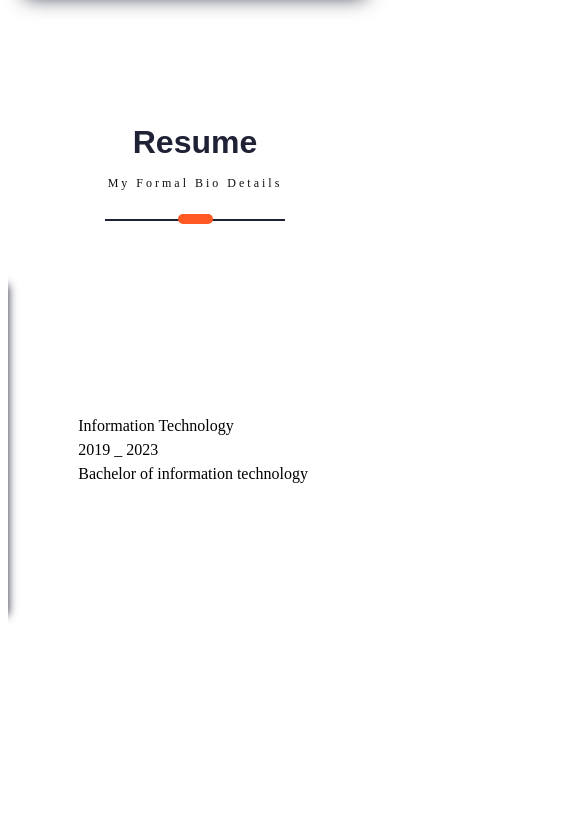
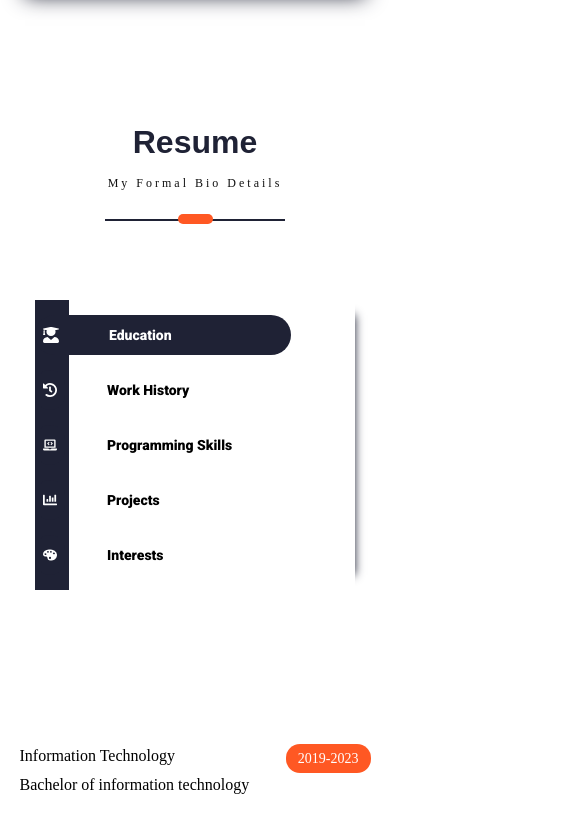
Before and after one commit to begasic2001/Portfolio, a Next.js app: page / in a window 390 px wide. Shown: the part 1868-2700 px from the top of the page, 585 px wide, since content can reach past the window. Before the commit the page ends 2618 px from the top, so only its background shows below. Built offline with nearby package versions, Linux system fonts and the light colour scheme.

Commit message:
Done styling and responsive for resume

```diff
--- a/app/components/Resume/Resume.tsx
+++ b/app/components/Resume/Resume.tsx
@@ -23,7 +23,7 @@ const Resume = () => {
             <span>{props.heading ? props.heading : ""}</span>
             {props.fromDate && props.toDate ? (
               <div className={`${ResumeStyle.ResumeHeadingDate}`}>
-                {`${props.fromDate} _ ${props.toDate}`}
+                {`${props.fromDate}-${props.toDate}`}
               </div>
             ) : (
               <div></div>
@@ -59,19 +59,19 @@ const Resume = () => {
 
   const projectDetails = [
     {
-      title: "",
+      title: "StudyAT",
       duration: { fromDate: "2022", toDate: "2022" },
       description: "A Personal Project",
       subHeading: "Technologies Used:",
     },
     {
-      title: "",
+      title: "Tourbooking",
       duration: { fromDate: "2022", toDate: "2022" },
       description: "A Personal Project",
       subHeading: "Technologies Used:",
     },
     {
-      title: "",
+      title: "Shopping Flower",
       duration: { fromDate: "2022", toDate: "2022" },
       description: "A Personal Project",
       subHeading: "Technologies Used:",
@@ -79,7 +79,7 @@ const Resume = () => {
   ];
 
   const resumeDetails = [
-    <div className={`${ResumeStyle.ResumeScreenContainer}`}>
+    <div className={`${ResumeStyle.ResumeScreenContainer}`} key={"Education"}>
       <ResumeHeading
         heading={"Information Technology"}
         subHeading={"Bachelor of information technology"}
@@ -119,18 +119,19 @@ const Resume = () => {
     </div>,
     <div
       className={`${ResumeStyle.ResumeScreenContainer} ${ResumeStyle.ResumeProgrammingSkillContainer}`}
-      key={"Programming__Skills"}
+      key={"Programming Skills"}
     >
       {programmingSkillsDetails.map((skill, index) => (
         <div
           className={`${ResumeStyle.ResumeProgrammingSkillContainer__SkillParent}`}
+          key={index}
         >
           <div
             className={`${ResumeStyle.ResumeProgrammingSkillContainer__SkillParentBullet}`}
           ></div>
           <span>{skill.skill}</span>
-          <div className="">
-            <div></div>
+          <div className="skill-percentage">
+            <div className="active percentage"></div>
           </div>
         </div>
       ))}
--- a/app/styles/Resume/Resume.module.scss
+++ b/app/styles/Resume/Resume.module.scss
@@ -1,3 +1,6 @@
+@import "../responsive";
+$IconColor: #1f2235;
+$DarkOrange: #ff5823;
 .Container {
   display: flex;
   align-items: center;
@@ -11,6 +14,19 @@
   display: flex;
   height: 360px;
   width: 1000px;
+
+  @include tablet {
+    width: 880px;
+  }
+
+  @include tablet_1023 {
+    height: fit-content;
+    display: flex;
+    flex-direction: column;
+    margin: 30px 0;
+    align-items: center;
+    width: 90%;
+  }
 }
 
 .ResumeBullets {
@@ -24,6 +40,15 @@
   width: 700px;
   overflow: hidden;
   padding: 0 0 0 70px;
+  @include tablet {
+    padding: 0 0 0 70px;
+  }
+
+  @include tablet_1023 {
+    padding: 0;
+    height: 360px;
+    width: fit-content;
+  }
 }
 .ResumeScreenExperienceDescription {
   margin: 10px 0 0 0;
@@ -34,6 +59,19 @@
 .ResumeDetailsCarousel {
   transition: transform 1s ease-out;
 }
+
+.ResumeBullet {
+  @include tablet_1023 {
+    width: 100%;
+  }
+}
+
+.ResumeBulletList {
+  @include tablet_1023 {
+    width: 90%;
+  }
+}
+
 
 .Resume {
   &BulletContainer {
@@ -53,7 +91,7 @@
   &Bullet {
     display: flex;
     align-items: center;
-    background-color: #1f2235;
+    background-color: $IconColor;
     height: 40px;
     margin: 15px 0;
     padding: 0 8px;
@@ -72,19 +110,23 @@
     }
     &Logo {
       height: 16px;
-      margin: 0 5px 0 0;
+      margin: 0 30px 0 0;
     }
     &Icon {
       width: 34px;
       height: 100%;
       z-index: 1;
-      background-color: #1f2235;
+      background-color: $IconColor;
       position: absolute;
     }
 
     &Selected {
       color: white;
       width: 100%;
+
+      @include tablet_1023 {
+        width: 100%;
+      }
     }
   }
 
@@ -95,12 +137,56 @@
     height: 360px;
     width: 100%;
   }
+
+  /*Style for resume details 5 icon sidebar*/
+  &Heading {
+    display: flex;
+    flex-direction: column;
+    &Bullet {
+      position: relative;
+      display: flex;
+      justify-content: space-between;
+    }
+    &Bullet::before {
+      content: "";
+      position: absolute;
+      width: 15px;
+      height: 15px;
+      background-color: $DarkOrange;
+      left: -30px;
+      top: 5px;
+      border-radius: 50%;
+    }
+
+    &Description {
+      font-size: 12px;
+      text-align: justify;
+    }
+    &Date {
+      background-color: $DarkOrange;
+      padding: 4px 12px;
+      font-size: 14px;
+      border-radius: 14px;
+      color: white;
+    }
+  }
+  /*end style for resume details */
+
+  /*Style for skills*/
+  &ProgrammingSkillContainer {
+    display: flex;
+    flex-direction: row;
+    align-items: center;
+    justify-content: space-between;
+    flex-wrap: wrap;
+  }
+
+  /**/
+  &Content {
+    @include tablet_1023 {
+      display: flex;
+      flex-direction: column;
+      align-items: center;
+    }
+  }
 }
-
-// .ResumeScreenContainer {
-//   display: flex;
-//   flex-direction: column;
-//   justify-content: space-evenly;
-//   height: 360px;
-//   width: 100%;
-// }
--- a/app/styles/_responsive.scss
+++ b/app/styles/_responsive.scss
@@ -1,6 +1,12 @@
 /*Tablet And Ipad Responsive*/
 @mixin tablet {
   @media (max-width: 1110px) {
+    @content;
+  }
+}
+
+@mixin tablet_1023 {
+  @media (max-width: 1023px) {
     @content;
   }
 }
```
